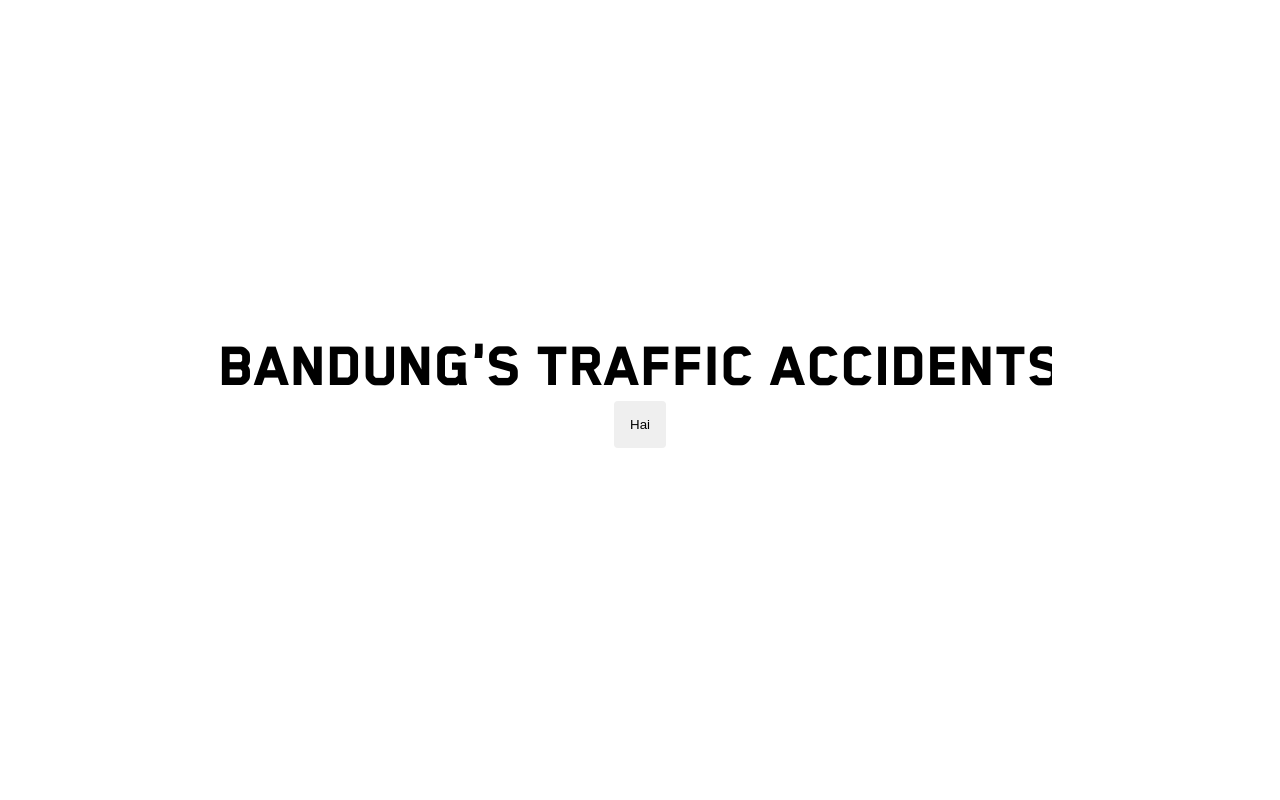
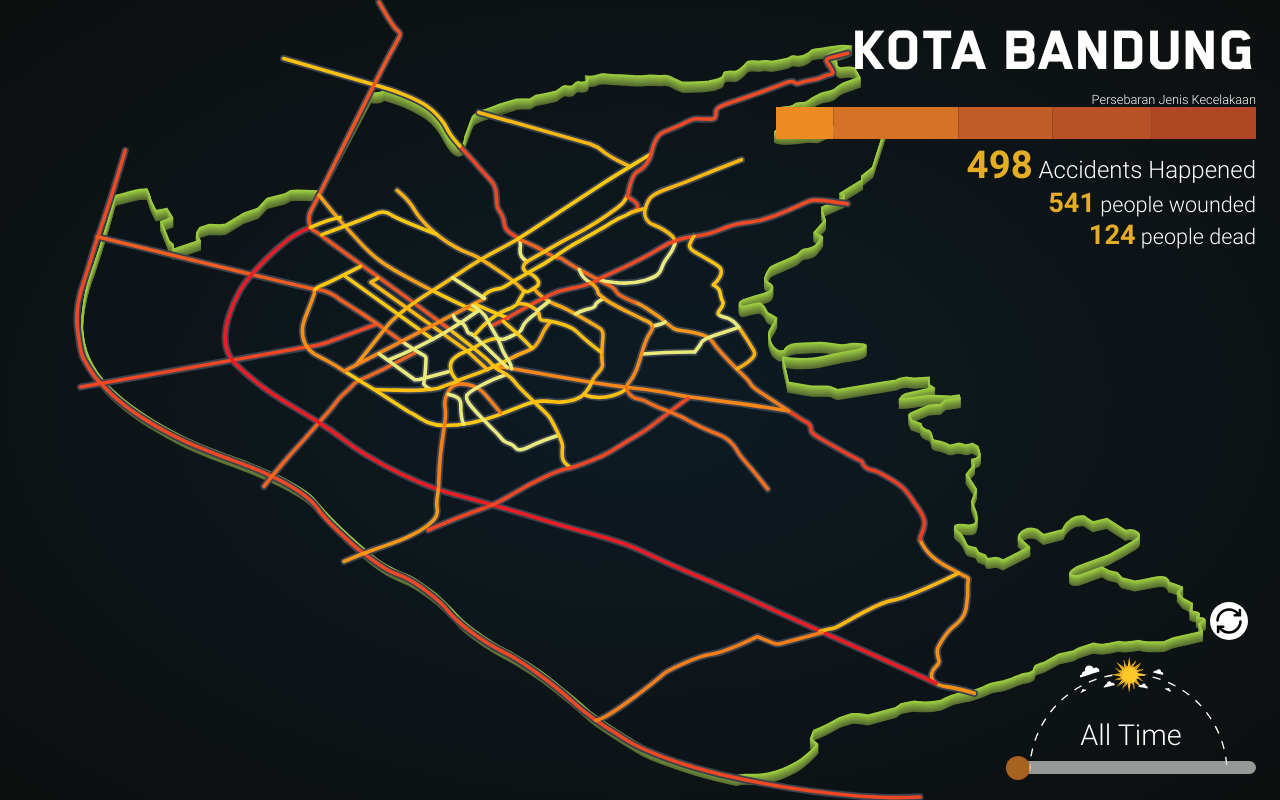
Before and after one commit to vincenthend/trafficviz, a plain HTML site: page index.html in a window 1280 px wide. Drawn offline with Linux system fonts and the light colour scheme.

Commit message:
Added reset button

```diff
--- a/css/style.css
+++ b/css/style.css
@@ -77,7 +77,7 @@
   white-space: nowrap; /* Keeps the content on a single line */
   margin: 0 auto; /* Gives that scrolling effect as the typing happens */
   animation:
-    typing 3.5s steps(30, end),
+    typing 2s steps(30, end),
     blink-caret .5s step-end infinite;
 }
 
@@ -91,6 +91,25 @@
 @keyframes blink-caret {
   from, to { border-color: transparent }
   50% { border-color: orange }
+}
+
+#reset {
+  position:fixed;
+  right:0;
+  bottom: 20%;
+  margin-right: 2rem;
+  padding: 0.2rem;
+  width:2rem;
+  height:2rem;
+  border-radius:100%;
+  background-color: #FFFFFF;
+  cursor: pointer;
+  z-index: 1;
+}
+
+#reset:hover {
+  transition-duration: 0.2s;
+  background-color: #CCCCCC;
 }
 
 /*
--- a/index.html
+++ b/index.html
@@ -9,9 +9,12 @@
 		<body class="bg-viz" style="margin:0">
 		<div id="intro-scene">
 			<div class="title-container typewriter">
-				<h1>Bandung's Traffic Accidents</h1>
+				<h1  onclick="next()">Bandung's Traffic Accidents</h1>
 			</div>
-			<input type="button" value="Hai" onclick="next()" />
+			<!-- input type="button" value="Hai" onclick="next()" /-->
+		</div>
+		<div id="reset">
+			<img src="./assets/reset.svg" width="100%" height="100%">
 		</div>
 		<div id="viz-scene">
 			<div id='locationBox'>
@@ -68,8 +71,9 @@
 			setupLocationBox();
 
 			var t = d3.timer(function(e){
-				if(e > 5000) {
+				if(e > 3000) {
 					next();
+					t.stop();
 				}
 			});
 		}
@@ -149,12 +153,19 @@
 						showLocationData(d.attr('id'), d3.select("#time-slider").node().value)
 						d3.select("#current-location").node().value = d.attr('id')
 				})
+
+				d3.select("#reset").on("click",function(){
+					showLocationData("Kota Bandung", d3.select("#time-slider").node().value)
+					d3.select("#current-location").node().value = "Kota Bandung"
+				});
 			});
 		}
 
 		function setupLocationBox(){
 			showLocationData("Kota Bandung", -1);
 			displayBarChart(-1);
+			// Add reset button
+
 		}
 
 		function setRoadColor(startTime) {
```
Also changed, not shown: assets/reset.svg (added).
